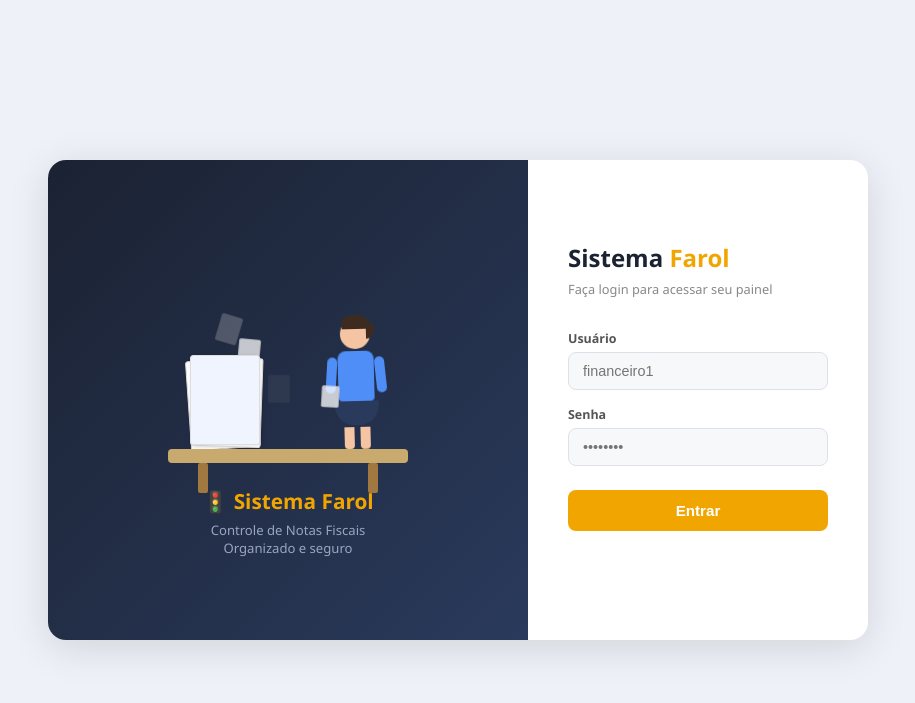
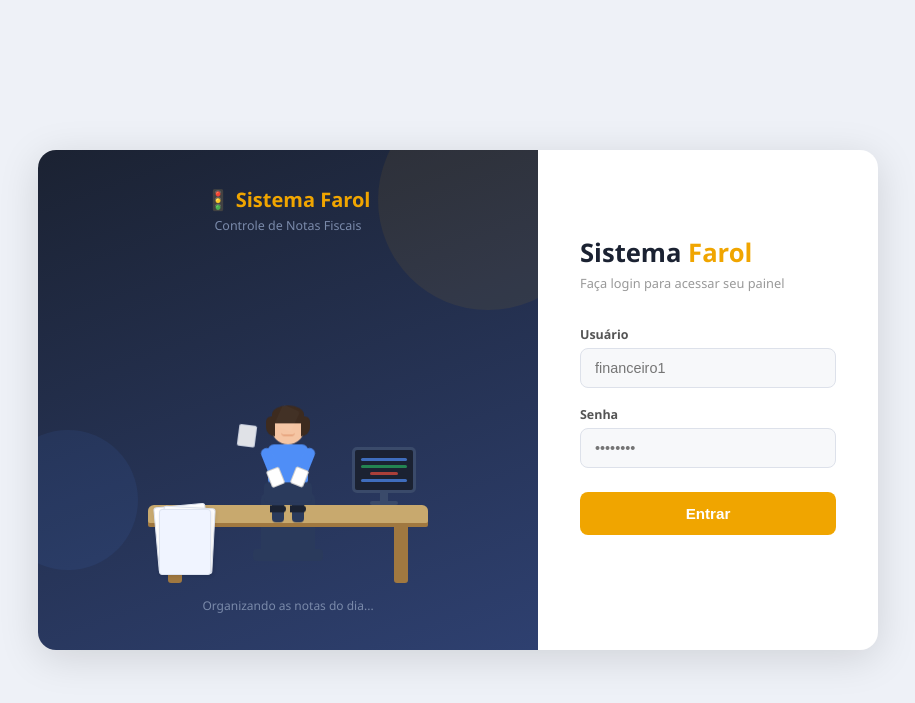
Before and after one commit to rickgouveia17/financeiro, a Flask app: page /login in a window 1280 px wide. Shown: the top 703 px of the page, without its empty margins (182-1097 px from the left). Run offline with Flask 3, Linux system fonts and the light colour scheme.

Commit message:
tela login animada

```diff
--- a/templates/login.html
+++ b/templates/login.html
@@ -20,300 +20,342 @@
       display: flex;
       background: #fff;
       border-radius: 18px;
-      box-shadow: 0 8px 40px rgba(0,0,0,0.12);
+      box-shadow: 0 8px 40px rgba(0,0,0,0.13);
       overflow: hidden;
-      width: 820px;
-      min-height: 480px;
+      width: 840px;
+      min-height: 500px;
     }
 
-    /* ── LADO ESQUERDO — ANIMAÇÃO ── */
+    /* ── LADO ESQUERDO ── */
     .login-art {
       flex: 1;
-      background: linear-gradient(135deg, #1b2232 0%, #2a3a5c 100%);
+      background: linear-gradient(160deg, #1b2232 0%, #2e4070 100%);
       display: flex;
       flex-direction: column;
       align-items: center;
-      justify-content: center;
-      padding: 40px 30px;
+      justify-content: flex-end;
+      padding-bottom: 36px;
       position: relative;
       overflow: hidden;
     }
 
-    .login-art h2 {
-      color: #f0a500;
-      font-size: 1.3rem;
-      margin-bottom: 6px;
+    /* fundo decorativo */
+    .login-art::before {
+      content: '';
+      position: absolute;
+      top: -60px; right: -60px;
+      width: 220px; height: 220px;
+      background: rgba(240,165,0,0.07);
+      border-radius: 50%;
+    }
+    .login-art::after {
+      content: '';
+      position: absolute;
+      bottom: 80px; left: -40px;
+      width: 140px; height: 140px;
+      background: rgba(79,142,247,0.08);
+      border-radius: 50%;
+    }
+
+    .art-title {
+      position: absolute;
+      top: 36px;
+      text-align: center;
+      z-index: 3;
+    }
+    .art-title h2 { color: #f0a500; font-size: 1.25rem; margin-bottom: 4px; }
+    .art-title p  { color: #7a8aaa; font-size: 0.78rem; }
+
+    /* ── CENA ── */
+    .scene {
+      position: relative;
+      width: 300px;
+      height: 280px;
       z-index: 2;
     }
 
-    .login-art p {
-      color: #9aa5bf;
-      font-size: 0.82rem;
-      text-align: center;
+    /* MESA */
+    .desk-top {
+      position: absolute;
+      bottom: 60px;
+      left: 10px;
+      right: 10px;
+      height: 18px;
+      background: #c8a96e;
+      border-radius: 6px 6px 2px 2px;
+      box-shadow: 0 4px 0 #a07840;
+      z-index: 4;
+    }
+    .desk-leg { position: absolute; bottom: 0; width: 14px; background: #a07840; border-radius: 0 0 3px 3px; z-index: 3; }
+    .desk-leg.l { left: 30px;  height: 60px; }
+    .desk-leg.r { right: 30px; height: 60px; }
+
+    /* CADEIRA */
+    .chair-back {
+      position: absolute;
+      bottom: 30px;
+      left: 50%;
+      transform: translateX(-50%);
+      width: 54px; height: 60px;
+      background: #2a3a5c;
+      border-radius: 6px 6px 0 0;
+      z-index: 1;
+    }
+    .chair-seat {
+      position: absolute;
+      bottom: 22px;
+      left: 50%;
+      transform: translateX(-50%);
+      width: 70px; height: 12px;
+      background: #2a3a5c;
+      border-radius: 4px;
       z-index: 2;
     }
 
-    /* Desk scene */
-    .scene {
-      width: 260px;
-      height: 220px;
-      position: relative;
-      margin-bottom: 24px;
+    /* PAPÉIS NA MESA */
+    .desk-papers {
+      position: absolute;
+      bottom: 78px;
+      left: 18px;
+      z-index: 5;
+    }
+    .dp {
+      position: absolute;
+      width: 52px; height: 66px;
+      background: #fff;
+      border: 1px solid #dde3f0;
+      border-radius: 3px;
+      box-shadow: 1px 1px 4px rgba(0,0,0,0.08);
+    }
+    .dp:nth-child(1) { transform: rotate(-5deg); left: 0;   top: 0; }
+    .dp:nth-child(2) { transform: rotate(3deg);  left: 6px; top: 2px; }
+    .dp:nth-child(3) { transform: rotate(0deg);  left: 3px; top: 4px; background: #f0f4ff; }
+    .dp-line { width: 36px; height: 3px; background: #dde3f0; border-radius: 2px; margin: 8px auto 3px; }
+    .dp-line.s { width: 24px; }
+    .dp-line.o { background: #f0a500; opacity: 0.5; }
+
+    /* MONITOR */
+    .monitor {
+      position: absolute;
+      bottom: 78px;
+      right: 22px;
+      z-index: 5;
+    }
+    .monitor-screen {
+      width: 64px; height: 46px;
+      background: #1b2232;
+      border-radius: 5px;
+      border: 3px solid #3a4a6a;
+      display: flex; align-items: center; justify-content: center;
+      flex-direction: column;
+      gap: 4px;
+      padding: 6px;
+    }
+    .monitor-line { width: 100%; height: 3px; background: #4f8ef7; border-radius: 2px; opacity: 0.7; }
+    .monitor-line.g { background: #27ae60; }
+    .monitor-line.r { background: #e74c3c; width: 60%; }
+    .monitor-stand {
+      width: 8px; height: 8px;
+      background: #3a4a6a;
+      margin: 0 auto;
+    }
+    .monitor-base {
+      width: 28px; height: 4px;
+      background: #3a4a6a;
+      border-radius: 2px;
+      margin: 0 auto;
     }
 
-    /* Mesa */
-    .desk {
-      position: absolute;
-      bottom: 0;
-      left: 10px;
-      right: 10px;
-      height: 14px;
-      background: #c8a96e;
-      border-radius: 4px;
-    }
-    .desk-leg {
-      position: absolute;
-      bottom: -30px;
-      width: 10px;
-      height: 30px;
-      background: #a07840;
-      border-radius: 2px;
-    }
-    .desk-leg.left  { left: 30px; }
-    .desk-leg.right { right: 30px; }
-
-    /* Pilha de papéis */
-    .papers {
-      position: absolute;
-      bottom: 14px;
-      left: 30px;
-      width: 70px;
-    }
-    .paper {
-      width: 70px;
-      height: 90px;
-      background: #fff;
-      border: 1px solid #ddd;
-      border-radius: 3px;
-      position: absolute;
-      bottom: 0;
-      box-shadow: 1px 1px 4px rgba(0,0,0,0.1);
-    }
-    .paper:nth-child(1) { transform: rotate(-4deg); left: 0; }
-    .paper:nth-child(2) { transform: rotate(2deg);  left: 4px; bottom: 2px; }
-    .paper:nth-child(3) { transform: rotate(0deg);  left: 2px; bottom: 4px; background: #f0f4ff; }
-
-    .paper-line {
-      width: 50px; height: 4px;
-      background: #dde3f0;
-      border-radius: 2px;
-      margin: 10px auto 4px;
-    }
-    .paper-line.short { width: 35px; }
-    .paper-line.orange { background: #f0a500; opacity: 0.5; }
-
-    /* Personagem */
+    /* PERSONAGEM SENTADA */
     .person {
       position: absolute;
-      bottom: 14px;
-      right: 20px;
-      width: 80px;
-      animation: sway 3s ease-in-out infinite;
+      bottom: 60px;
+      left: 50%;
+      transform: translateX(-50%);
+      z-index: 6;
+      animation: breathe 3s ease-in-out infinite;
       transform-origin: bottom center;
     }
-
-    @keyframes sway {
-      0%,100% { transform: rotate(0deg); }
-      30%      { transform: rotate(-2deg); }
-      70%      { transform: rotate(1.5deg); }
+    @keyframes breathe {
+      0%,100% { transform: translateX(-50%) translateY(0); }
+      50%      { transform: translateX(-50%) translateY(-2px); }
     }
 
-    /* Corpo */
-    .body-torso {
-      width: 36px; height: 50px;
+    /* Cabeça */
+    .p-head {
+      width: 34px; height: 34px;
+      background: #f5c5a3;
+      border-radius: 50%;
+      margin: 0 auto 0;
+      position: relative;
+    }
+    .p-hair {
+      position: absolute;
+      top: -5px; left: 1px;
+      width: 32px; height: 18px;
+      background: #3d2b1f;
+      border-radius: 50% 50% 0 0;
+    }
+    .p-hair-side {
+      position: absolute;
+      top: 6px; right: -5px;
+      width: 9px; height: 20px;
+      background: #3d2b1f;
+      border-radius: 0 6px 10px 0;
+    }
+    .p-hair-side2 {
+      position: absolute;
+      top: 6px; left: -5px;
+      width: 9px; height: 20px;
+      background: #3d2b1f;
+      border-radius: 6px 0 0 10px;
+    }
+    .p-face-detail {
+      position: absolute;
+      bottom: 8px; left: 50%;
+      transform: translateX(-50%);
+      width: 14px; height: 4px;
+      border-bottom: 2px solid #e8a882;
+      border-radius: 0 0 6px 6px;
+    }
+
+    /* Torso */
+    .p-torso {
+      width: 40px; height: 38px;
       background: #4f8ef7;
-      border-radius: 8px 8px 4px 4px;
+      border-radius: 6px 6px 2px 2px;
       margin: 0 auto;
       position: relative;
     }
 
-    /* Cabeça */
-    .head {
-      width: 30px; height: 30px;
-      background: #f5c5a3;
-      border-radius: 50%;
-      margin: 0 auto 2px;
-      position: relative;
+    /* Braços — animados organizando papéis */
+    .p-arm {
+      position: absolute;
+      width: 11px; height: 32px;
+      background: #4f8ef7;
+      border-radius: 6px;
+      top: 4px;
+      transform-origin: top center;
     }
-    .hair {
-      position: absolute;
-      top: -4px; left: 2px;
-      width: 26px; height: 14px;
-      background: #3d2b1f;
-      border-radius: 50% 50% 0 0;
+    .p-arm.l {
+      left: -9px;
+      animation: armOrganizeL 1.6s ease-in-out infinite;
     }
-    .hair-side {
-      position: absolute;
-      top: 4px; right: -4px;
-      width: 8px; height: 16px;
-      background: #3d2b1f;
-      border-radius: 0 4px 8px 0;
+    .p-arm.r {
+      right: -9px;
+      animation: armOrganizeR 1.6s ease-in-out infinite;
+    }
+    @keyframes armOrganizeL {
+      0%,100% { transform: rotate(-30deg); }
+      40%      { transform: rotate(10deg); }
+      70%      { transform: rotate(-15deg); }
+    }
+    @keyframes armOrganizeR {
+      0%,100% { transform: rotate(30deg); }
+      40%      { transform: rotate(-10deg); }
+      70%      { transform: rotate(20deg); }
     }
 
-    /* Braços animados */
-    .arm {
+    /* Mãozinha com papel */
+    .p-hand {
       position: absolute;
-      width: 10px; height: 36px;
-      background: #4f8ef7;
-      border-radius: 5px;
-      top: 6px;
-      transform-origin: top center;
-    }
-    .arm.left  {
-      left: -10px;
-      animation: armLeft 1.4s ease-in-out infinite;
-    }
-    .arm.right {
-      right: -10px;
-      animation: armRight 1.4s ease-in-out infinite;
-    }
-
-    @keyframes armLeft {
-      0%,100% { transform: rotate(-20deg); }
-      50%      { transform: rotate(20deg); }
-    }
-    @keyframes armRight {
-      0%,100% { transform: rotate(20deg); }
-      50%      { transform: rotate(-20deg); }
-    }
-
-    /* Papel na mão */
-    .hand-paper {
-      position: absolute;
-      bottom: -14px; left: -4px;
-      width: 18px; height: 22px;
+      bottom: -8px; left: -2px;
+      width: 14px; height: 18px;
       background: #fff;
       border: 1px solid #ccc;
       border-radius: 2px;
-      animation: paperMove 1.4s ease-in-out infinite;
-    }
-    @keyframes paperMove {
-      0%,100% { opacity: 1; }
-      50%      { opacity: 0.6; }
     }
 
-    /* Saia */
-    .skirt {
-      width: 44px; height: 24px;
+    /* Parte de baixo (sentada) */
+    .p-lap {
+      width: 48px; height: 20px;
       background: #2a3a5c;
-      border-radius: 0 0 20px 20px;
+      border-radius: 4px;
       margin: 0 auto;
     }
-
-    /* Pernas */
-    .legs {
+    .p-legs {
       display: flex;
       justify-content: center;
-      gap: 6px;
+      gap: 8px;
       margin-top: 2px;
     }
-    .leg {
-      width: 10px; height: 22px;
-      background: #f5c5a3;
+    .p-leg {
+      width: 12px; height: 18px;
+      background: #2a3a5c;
       border-radius: 0 0 4px 4px;
     }
+    .p-shoe {
+      width: 16px; height: 7px;
+      background: #1b2232;
+      border-radius: 0 4px 4px 0;
+      margin-top: 1px;
+      margin-left: -2px;
+    }
 
-    /* Papéis voando */
-    .fly-paper {
+    /* Papel voando ocasionalmente */
+    .fly {
       position: absolute;
-      width: 22px; height: 28px;
+      width: 18px; height: 22px;
       background: #fff;
-      border: 1px solid #ddd;
+      border: 1px solid #dde3f0;
       border-radius: 2px;
       opacity: 0;
-      animation: flyUp 2.8s ease-in-out infinite;
+      z-index: 7;
     }
-    .fly-paper:nth-child(1) { left: 80px; bottom: 80px; animation-delay: 0s; }
-    .fly-paper:nth-child(2) { left: 110px; bottom: 60px; animation-delay: 0.9s; transform: rotate(15deg); }
-    .fly-paper:nth-child(3) { left: 60px; bottom: 70px; animation-delay: 1.8s; transform: rotate(-10deg); }
-
-    @keyframes flyUp {
+    .fly:nth-child(1) { left: 100px; bottom: 120px; animation: flyPaper 3s 0s infinite; }
+    .fly:nth-child(2) { left: 140px; bottom: 100px; animation: flyPaper 3s 1.2s infinite; transform: rotate(12deg); }
+    @keyframes flyPaper {
       0%   { opacity: 0; transform: translateY(0) rotate(0deg); }
-      20%  { opacity: 0.8; }
-      100% { opacity: 0; transform: translateY(-60px) rotate(20deg); }
+      15%  { opacity: 0.9; }
+      100% { opacity: 0; transform: translateY(-55px) rotate(25deg); }
     }
 
-    /* ── LADO DIREITO — FORM ── */
+    .art-label {
+      color: #7a8aaa;
+      font-size: 0.75rem;
+      margin-top: 14px;
+      text-align: center;
+      z-index: 3;
+    }
+
+    /* ── FORMULÁRIO ── */
     .login-form {
       width: 340px;
-      padding: 50px 40px;
+      padding: 52px 42px;
       display: flex;
       flex-direction: column;
       justify-content: center;
     }
 
-    .login-form .logo {
-      font-size: 1.5rem;
-      font-weight: 800;
-      color: #1b2232;
-      margin-bottom: 6px;
-    }
-    .login-form .logo span { color: #f0a500; }
+    .logo { font-size: 1.6rem; font-weight: 800; color: #1b2232; margin-bottom: 4px; }
+    .logo span { color: #f0a500; }
+    .sub { font-size: 0.8rem; color: #999; margin-bottom: 34px; }
 
-    .login-form .sub {
-      font-size: 0.8rem;
-      color: #888;
-      margin-bottom: 32px;
-    }
-
-    .form-group {
-      margin-bottom: 16px;
-    }
-    .form-group label {
-      display: block;
-      font-size: 0.78rem;
-      color: #555;
-      font-weight: 600;
-      margin-bottom: 5px;
-    }
+    .form-group { margin-bottom: 18px; }
+    .form-group label { display: block; font-size: 0.78rem; color: #555; font-weight: 600; margin-bottom: 5px; }
     .form-group input {
-      width: 100%;
-      padding: 10px 14px;
-      border: 1px solid #dde1ea;
-      border-radius: 8px;
-      font-size: 0.9rem;
-      background: #f7f8fa;
-      color: #333;
-      transition: border 0.2s;
+      width: 100%; padding: 11px 14px;
+      border: 1px solid #dde1ea; border-radius: 8px;
+      font-size: 0.9rem; background: #f7f8fa; color: #333;
+      transition: border 0.2s, box-shadow 0.2s;
     }
     .form-group input:focus {
-      outline: none;
-      border-color: #4f8ef7;
-      background: #fff;
+      outline: none; border-color: #4f8ef7;
+      background: #fff; box-shadow: 0 0 0 3px rgba(79,142,247,0.1);
     }
 
     .btn-login {
-      width: 100%;
-      padding: 12px;
-      background: #f0a500;
-      color: #fff;
-      border: none;
-      border-radius: 8px;
-      font-size: 0.95rem;
-      font-weight: 700;
-      cursor: pointer;
-      margin-top: 8px;
-      transition: background 0.2s;
+      width: 100%; padding: 13px;
+      background: #f0a500; color: #fff;
+      border: none; border-radius: 8px;
+      font-size: 0.95rem; font-weight: 700;
+      cursor: pointer; margin-top: 6px;
+      transition: background 0.2s, transform 0.1s;
     }
-    .btn-login:hover { background: #d4920a; }
+    .btn-login:hover  { background: #d4920a; }
+    .btn-login:active { transform: scale(0.98); }
 
-    .erro-msg {
-      color: #e74c3c;
-      font-size: 0.8rem;
-      margin-top: 10px;
-      text-align: center;
-      min-height: 18px;
-    }
+    .erro-msg { color: #e74c3c; font-size: 0.8rem; margin-top: 12px; text-align: center; min-height: 18px; }
 
     @media (max-width: 700px) {
       .login-art { display: none; }
@@ -328,49 +370,70 @@
 
   <!-- ANIMAÇÃO -->
   <div class="login-art">
+    <div class="art-title">
+      <h2>🚦 Sistema Farol</h2>
+      <p>Controle de Notas Fiscais</p>
+    </div>
+
     <div class="scene">
-      <!-- Papéis voando -->
-      <div class="fly-paper"></div>
-      <div class="fly-paper"></div>
-      <div class="fly-paper"></div>
+      <!-- papéis voando -->
+      <div class="fly"></div>
+      <div class="fly"></div>
 
-      <!-- Personagem -->
+      <!-- personagem sentada -->
       <div class="person">
-        <div class="head">
-          <div class="hair"></div>
-          <div class="hair-side"></div>
+        <div class="p-head">
+          <div class="p-hair"></div>
+          <div class="p-hair-side"></div>
+          <div class="p-hair-side2"></div>
+          <div class="p-face-detail"></div>
         </div>
-        <div class="body-torso">
-          <div class="arm left"><div class="hand-paper"></div></div>
-          <div class="arm right"></div>
+        <div class="p-torso">
+          <div class="p-arm l"><div class="p-hand"></div></div>
+          <div class="p-arm r"><div class="p-hand"></div></div>
         </div>
-        <div class="skirt"></div>
-        <div class="legs">
-          <div class="leg"></div>
-          <div class="leg"></div>
+        <div class="p-lap"></div>
+        <div class="p-legs">
+          <div class="p-leg"><div class="p-shoe"></div></div>
+          <div class="p-leg"><div class="p-shoe"></div></div>
         </div>
       </div>
 
-      <!-- Mesa -->
-      <div class="papers">
-        <div class="paper">
-          <div class="paper-line"></div>
-          <div class="paper-line short"></div>
-          <div class="paper-line orange"></div>
-          <div class="paper-line short"></div>
+      <!-- mesa -->
+      <div class="desk-top"></div>
+      <div class="desk-leg l"></div>
+      <div class="desk-leg r"></div>
+
+      <!-- cadeira -->
+      <div class="chair-back"></div>
+      <div class="chair-seat"></div>
+
+      <!-- papéis na mesa -->
+      <div class="desk-papers">
+        <div class="dp">
+          <div class="dp-line"></div>
+          <div class="dp-line s"></div>
+          <div class="dp-line o"></div>
+          <div class="dp-line s"></div>
         </div>
-        <div class="paper"></div>
-        <div class="paper"></div>
+        <div class="dp"></div>
+        <div class="dp"></div>
       </div>
 
-      <div class="desk">
-        <div class="desk-leg left"></div>
-        <div class="desk-leg right"></div>
+      <!-- monitor -->
+      <div class="monitor">
+        <div class="monitor-screen">
+          <div class="monitor-line"></div>
+          <div class="monitor-line g"></div>
+          <div class="monitor-line r"></div>
+          <div class="monitor-line"></div>
+        </div>
+        <div class="monitor-stand"></div>
+        <div class="monitor-base"></div>
       </div>
     </div>
 
-    <h2>🚦 Sistema Farol</h2>
-    <p>Controle de Notas Fiscais<br/>Organizado e seguro</p>
+    <div class="art-label">Organizando as notas do dia...</div>
   </div>
 
   <!-- FORMULÁRIO -->
@@ -400,15 +463,12 @@ async function entrar() {
   const senha   = document.getElementById('senha').value.trim();
   const erro    = document.getElementById('erro');
   erro.textContent = '';
-
   if (!usuario || !senha) { erro.textContent = 'Preencha usuário e senha.'; return; }
-
   const res = await fetch('/login', {
     method: 'POST',
     headers: { 'Content-Type': 'application/json' },
     body: JSON.stringify({ usuario, senha })
   });
-
   if (res.ok) {
     window.location.href = '/';
   } else {
@@ -417,6 +477,5 @@ async function entrar() {
   }
 }
 </script>
-
 </body>
 </html>
```
